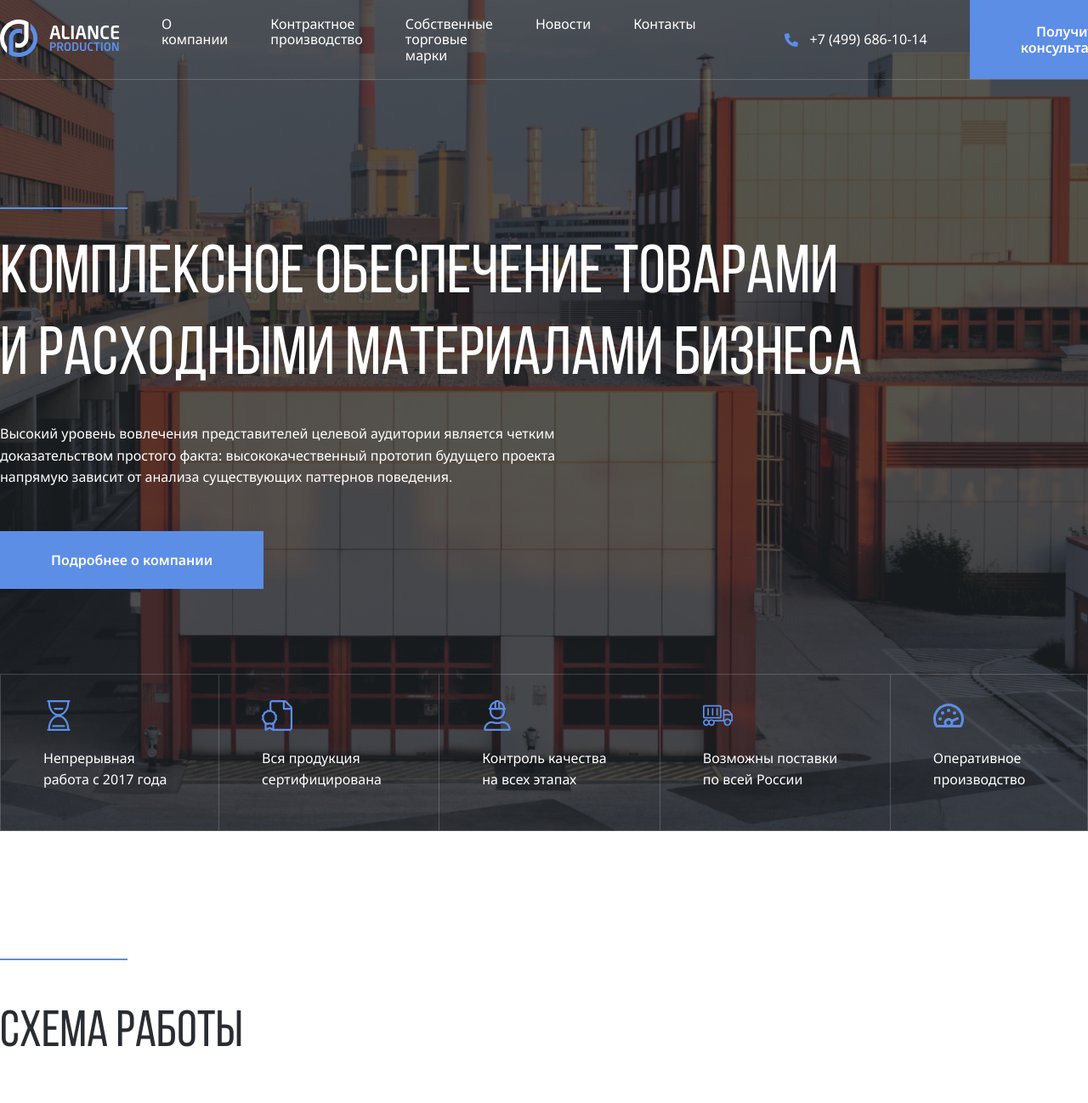
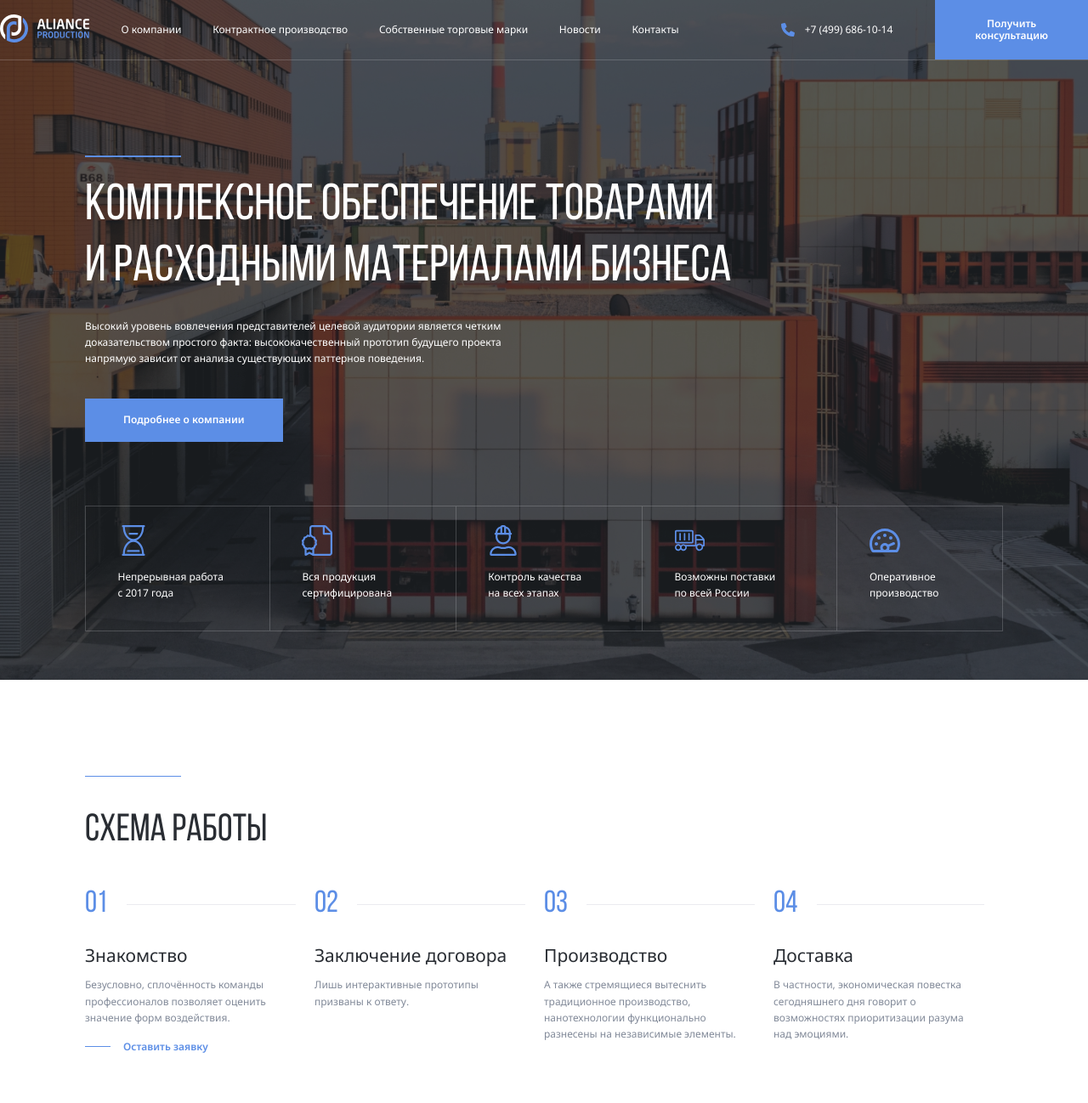
Before and after one commit to z8Dimon8z/project-GLO-2025, a plain HTML site: page index.html in a window 1280 px wide. Shown: the top 1298 px of the page at 85% size. Drawn offline with Linux system fonts and the light colour scheme.

Commit message:
добавил rem

```diff
--- a/css/style.css
+++ b/css/style.css
@@ -1,5 +1,8 @@
 * {
   box-sizing: border-box;
+}
+html {
+  font-size: 16px;
 }
 @font-face {
   font-family: "Bebas Neue Regular";
@@ -15,12 +18,12 @@ body {
   font-style: normal;
 }
 .container {
-  max-width: 1440px;
+  max-width: 90rem;
   margin: 0 auto;
 }
 .header {
   min-height: 100vh;
-  padding-top: 94px;
+  padding-top: 5.875rem;
 }
 .header-image {
   background-image: url("../img/header-bg.jpeg");
@@ -39,6 +42,10 @@ body {
   height: 100%;
   z-index: 0;
 }
+.logo-svg {
+  width: 8.75rem;
+  height: 2.75rem;
+}
 .navbar {
   display: flex;
   align-items: center;
@@ -47,7 +54,7 @@ body {
   position: fixed;
   z-index: 2;
   border-bottom: 1px solid rgba(235, 235, 240, 0.2);
-  height: 94px;
+  height: 5.875rem;
   width: 100%;
   left: 0;
   top: 0;
@@ -61,7 +68,7 @@ body {
   fill: rgb(41, 45, 51);
 }
 .navbar-light .logo-link {
-  padding: 25px 50px;
+  padding: 1.5625rem 3.125rem;
   border-right: 1px solid rgba(235, 235, 240, 0.2);
   height: 100%;
 }
@@ -70,85 +77,90 @@ body {
   display: flex;
   flex-basis: 100%;
   list-style: none;
-  padding: 0 50px;
+  padding: 0 3.125rem;
   margin: 0;
+}
+
+.header-nav-item:not(:last-child) {
+  margin-right: 5%;
 }
 
 .header-item-link {
   text-decoration: none;
-  font-size: 16px;
-  margin-right: 50px;
+  font-size: 1rem;
   color: inherit;
 }
 .header-phone {
   flex-shrink: 0;
   display: flex;
   align-items: center;
-  gap: 10px;
+  gap: 0.625rem;
   text-decoration: none;
 }
 .header-phone-link {
   text-decoration: none;
-  font-size: 16px;
+  font-size: 1rem;
   color: inherit;
   margin-right: 50px;
 }
 .button {
-  padding: 25px 60px;
-  font-size: 16px;
+  padding: 1.5625rem 3.75rem;
+  font-size: 1rem;
   font-weight: 600;
   color: #fff;
   background-color: rgb(92, 142, 230);
   border: none;
-  display: inline-block;
+  display: flex;
+  align-items: center;
+  justify-content: center;
   cursor: pointer;
 }
 .navbar-button {
   height: 100%;
 }
 .seporator {
-  width: 150px;
-  height: 2px;
+  width: 9.375rem;
+  height: 0.125rem;
   background-color: rgb(92, 142, 230);
 }
 .header-content {
-  padding-top: 150px;
+  padding-top: 9.375rem;
   position: relative;
   z-index: 1;
   color: #fff;
 }
 .header-title {
-  max-width: 1080px;
+  max-width: 67.5rem;
   font-family: "Bebas Neue Regular";
-  font-size: 80px;
+  font-size: 5rem;
   font-weight: 400;
   line-height: 120%;
   letter-spacing: 0%;
   text-align: left;
-  margin: 30px 0;
+  margin: 1.875rem 0;
 }
 .header-text {
-  max-width: 720px;
+  max-width: 45rem;
   font-family: Noto Sans;
-  font-size: 16px;
+  font-size: 1rem;
   font-weight: 400;
   line-height: 160%;
   letter-spacing: 0%;
   text-align: left;
-  margin-bottom: 50px;
+  margin-bottom: 3.125rem;
 }
 
 .header-features {
   display: flex;
-  min-height: 150px;
+  min-height: 9.375rem;
   padding: 0;
-  margin-top: 100px;
+  margin-top: 6.25rem;
   list-style: none;
   color: rgb(255, 255, 255);
   position: relative;
 }
 .header-features-item {
-  padding: 30px 50px;
+  padding: 1.875rem 3.125rem;
   border: 1px solid rgba(235, 235, 240, 0.2);
 }
 .header-features-item:not(:last-child) {
@@ -157,7 +169,7 @@ body {
 
 .header-features-text {
   font-family: Noto Sans;
-  font-size: 16px;
+  font-size: 1rem;
   font-weight: 400;
   line-height: 160%;
   letter-spacing: 0%;
@@ -165,17 +177,13 @@ body {
 }
 /* ======================================================================= */
 .section-light {
-  margin-top: 150px;
-  margin-bottom: 150px;
-}
-.container {
-}
-.seporator {
+  margin-top: 9.375rem;
+  margin-bottom: 9.375rem;
 }
 .section-title {
   color: rgb(41, 45, 51);
   font-family: "Bebas Neue Regular";
-  font-size: 60px;
+  font-size: 3.75rem;
   font-weight: 400;
   line-height: 120%;
   letter-spacing: 0%;
@@ -185,15 +193,15 @@ body {
   display: flex;
   list-style: none;
   padding: 0;
-  gap: 30px;
+  gap: 1.875rem;
 }
 .steps-item {
-  max-width: 330px;
+  max-width: 20.625rem;
 }
 .steps-num {
   color: rgb(92, 142, 230);
   font-family: "Bebas Neue Regular";
-  font-size: 48px;
+  font-size: 3rem;
   font-weight: 400;
   line-height: 120%;
   letter-spacing: 0%;
@@ -203,40 +211,40 @@ body {
 }
 .steps-num::after {
   content: "";
-  height: 1px;
+  height: 0.0625rem;
   /* sep */
   background-color: rgb(235, 235, 240);
   width: 100%;
-  margin-left: 30px;
+  margin-left: 1.875rem;
 }
 .steps-title {
   color: rgb(41, 45, 51);
   font-family: Noto Sans;
-  font-size: 28px;
+  font-size: 1.75rem;
   font-weight: 400;
   line-height: 160%;
   letter-spacing: 0%;
   text-align: left;
-  margin-top: 30px;
-  margin-bottom: 10px;
+  margin-top: 1.875rem;
+  margin-bottom: 0.625rem;
 }
 .steps-text {
   /* p */
   color: rgb(130, 138, 153);
   font-family: Noto Sans;
-  font-size: 16px;
+  font-size: 1rem;
   font-weight: 400;
   line-height: 160%;
   letter-spacing: 0%;
   text-align: left;
-  margin-top: 10px;
-  margin-bottom: 20px;
+  margin-top: 0.625rem;
+  margin-bottom: 1.25rem;
 }
 .steps-link {
   /* bold */
   color: rgb(92, 142, 230);
   font-family: Noto Sans;
-  font-size: 16px;
+  font-size: 1rem;
   font-weight: 600;
   line-height: 160%;
   letter-spacing: 0%;
@@ -247,8 +255,14 @@ body {
 }
 .steps-link::before {
   content: "";
-  height: 1px;
-  width: 40px;
+  height: 0.0625rem;
+  width: 2.5rem;
   background-color: rgb(92, 142, 230);
-  margin-right: 20px;
+  margin-right: 1.25rem;
 }
+/* адаптив */
+@media (max-width: 1600px) {
+  html {
+    font-size: 12px;
+  }
+}
--- a/index.html
+++ b/index.html
@@ -16,7 +16,7 @@
   <body>
     <nav class="navbar">
       <a href="./" class="logo-link">
-        <svg class="logo-svg" width="140" height="44">
+        <svg class="logo-svg">
           <use href="img/sprite.svg#logo-light"></use>
         </svg>
       </a>
```
